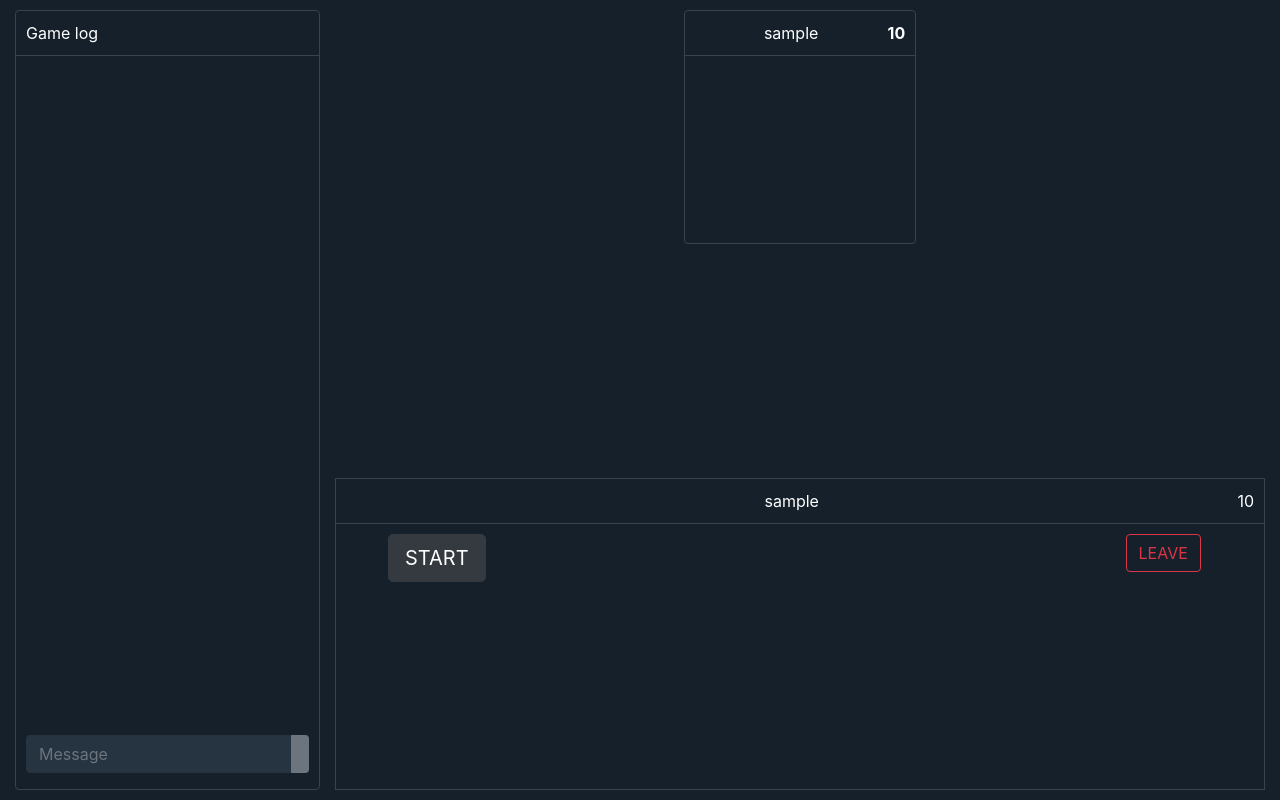
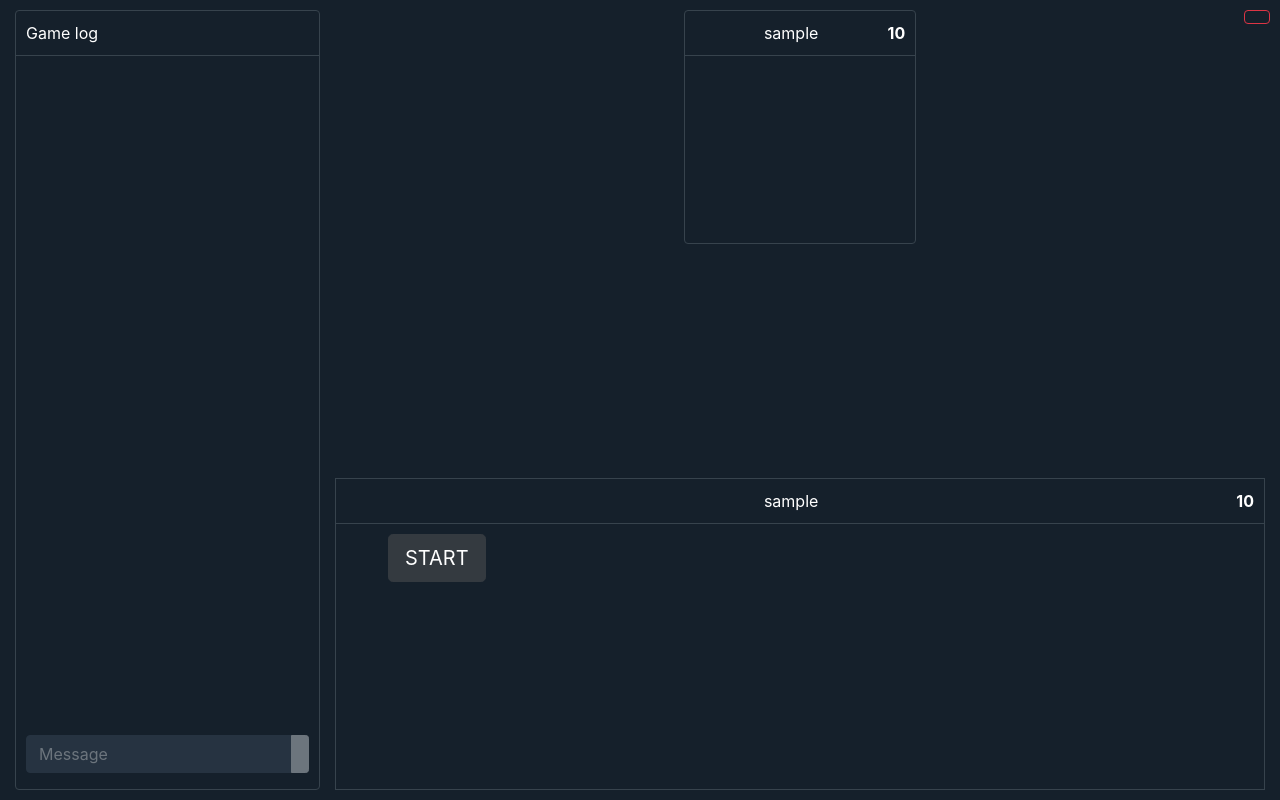
Before and after one commit to zachcalvert/card-games, a Flask app: template services/web/cribbage/templates/game.html in a window 1280 px wide. Run offline with Flask 2, Linux system fonts and the light colour scheme; the template is opened without the code that fills it: most values are stand-ins (such as "Sample title", 1, 10 or a date in 2020); some libraries are stand-ins or nearby versions.

Commit message:
move leave button to top right

```diff
--- a/services/web/cribbage/static/css/base.css
+++ b/services/web/cribbage/static/css/base.css
@@ -11,6 +11,12 @@ html, body {
 
 #join {
     margin-left: 38%;
+}
+
+#leave-game {
+    position: absolute;
+    top: 0;
+    right: 10px;
 }
 
 .row {
@@ -125,14 +131,12 @@ html, body {
     color: #1CA1F2;
 }
 
-.player-action, .player-cards, .player-leave {
+.player-action, .player-cards {
     display: inline-block;
 }
-.player-action, .player-leave {
-    width: 15%;
-}
+
 .player-cards {
-    width: 65%;
+    width: 80%;
     display: flex;
     justify-content: center;
 }
--- a/services/web/cribbage/templates/game.html
+++ b/services/web/cribbage/templates/game.html
@@ -51,6 +51,7 @@
                       </div>
                     </div>
                   {% endfor %}
+                  <button id="leave-game" type="submit" class="btn btn-outline-danger"><i class="fa fa-times"></i></button>
               </div>
 
               <div class="cribbage-table d-flex justify-content-center">
@@ -63,7 +64,7 @@
                 <div id="{{ player.nickname}}" class="player panel panel-default">
                   <div class="panel-heading">
                     <span class="player-nickname">{{ player.nickname }}</span>
-                    <span class="player-points">{{ player.points }}</span>
+                    <b><span class="player-points">{{ player.points }}</span></b>
                   </div>
                   <div class="panel-body d-flex justify-content-center">
                     <div class="player-action">
@@ -71,12 +72,7 @@
                     </div>
 
                     <div class="player-cards">
-                        <ul id="{{ player.nickname }}-cards" class="list-group-flush list-group-horizontal">
-                        </ul>
-                    </div>
-
-                    <div class="player-leave">
-                        <button id="leave-game" type="submit" class="btn btn-outline-danger">LEAVE</button>
+                      <ul id="{{ player.nickname }}-cards" class="list-group-flush list-group-horizontal"></ul>
                     </div>
                   </div>
                 </div>
```
